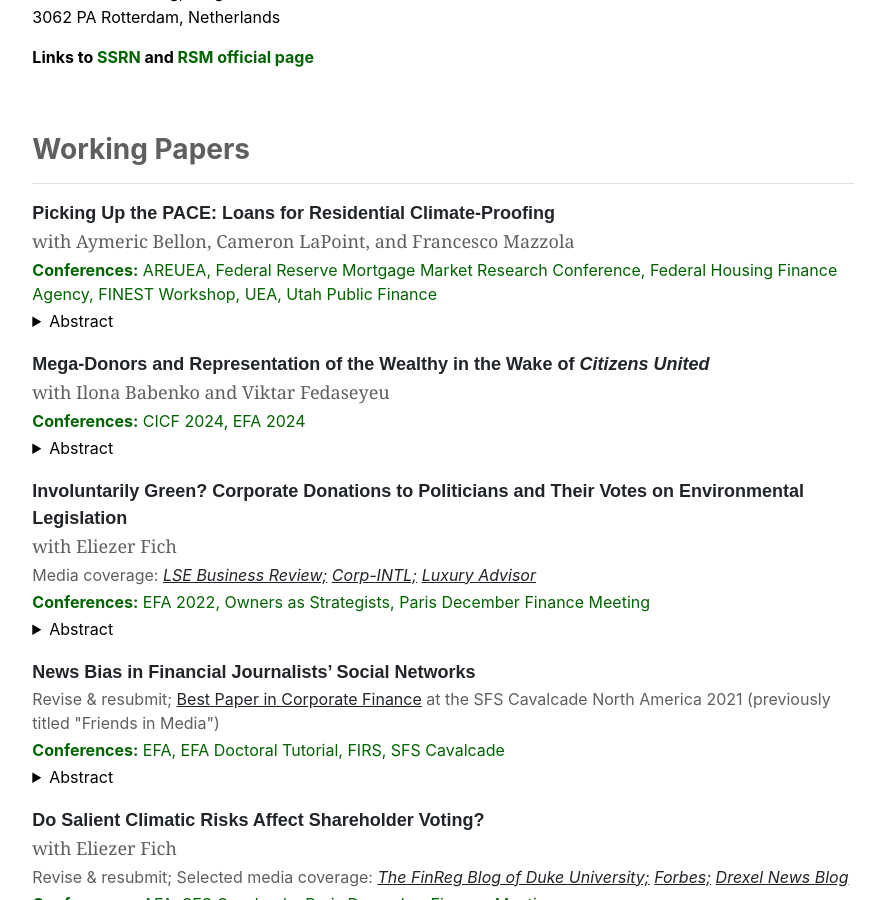
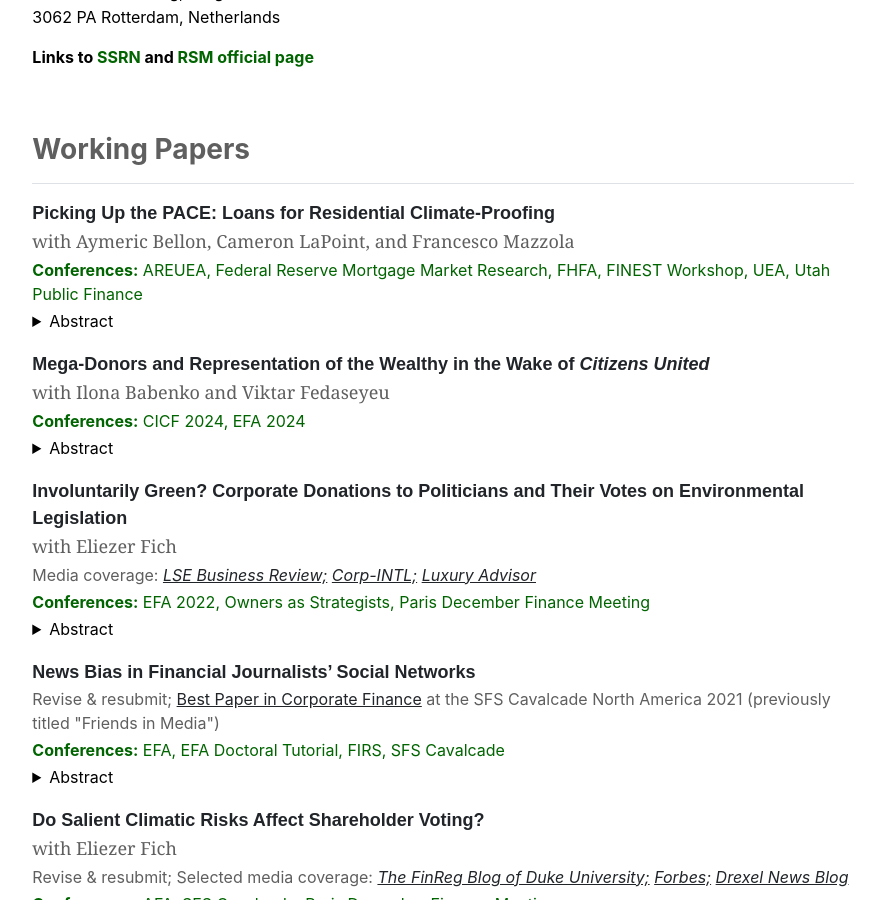
Before and after one commit to guosongxu/guosongxu.github.io, a Jekyll site: the page built from index.md, in a window 1280 px wide and 900 px high, scrolled down 419 px. Shown: the whole window, without its empty margins (197-1082 px from the left). Built offline with Jekyll 4.4.1, drawn with Linux system fonts in a browser that asks for light colours.

Commit message:
Update home.html

```diff
--- a/_layouts/home.html
+++ b/_layouts/home.html
@@ -17,7 +17,7 @@
 
     <p style="font-family:arial, 'MS Sans Serif', arial;font-size:18px;margin-bottom:1px"><a rel="noreferrer noopener" aria-label=" (opens in a new tab)" href="https://papers.ssrn.com/sol3/papers.cfm?abstract_id=4800611" target="_blank" style="text-decoration:none;"><strong>Picking Up the PACE: Loans for Residential Climate-Proofing</strong></a></p>
     <p style="font-family:georgia;font-size:18px;margin-bottom:3px;color:#605F5F">with Aymeric Bellon, Cameron LaPoint, and Francesco Mazzola</p>
-    <p style="font-size:16px;margin-bottom:3px;color:#006400"><strong>Conferences:</strong> AREUEA, Federal Reserve Mortgage Market Research Conference, Federal Housing Finance Agency, FINEST Workshop, UEA, Utah Public Finance</p>
+    <p style="font-size:16px;margin-bottom:3px;color:#006400"><strong>Conferences:</strong> AREUEA, Federal Reserve Mortgage Market Research, FHFA, FINEST Workshop, UEA, Utah Public Finance</p>
     <details>
       <summary>Abstract</summary>
       <p>
```
